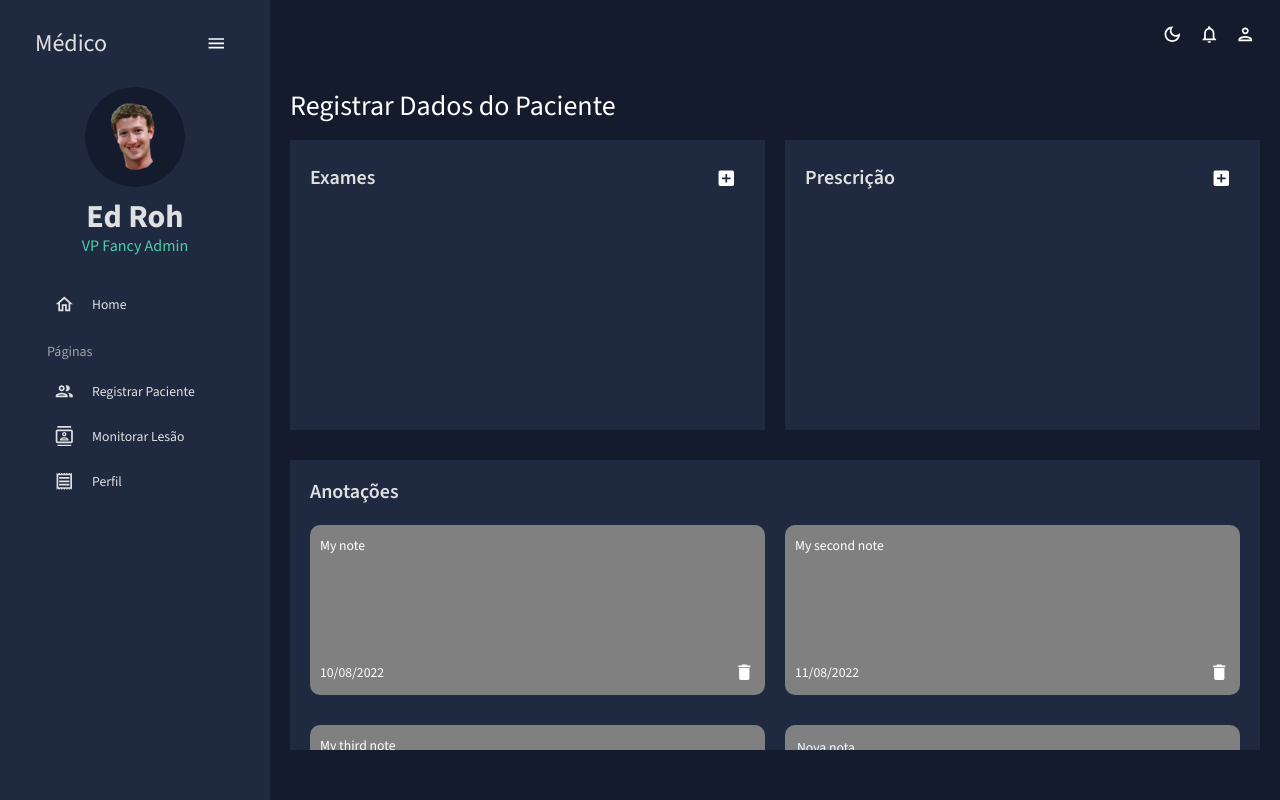
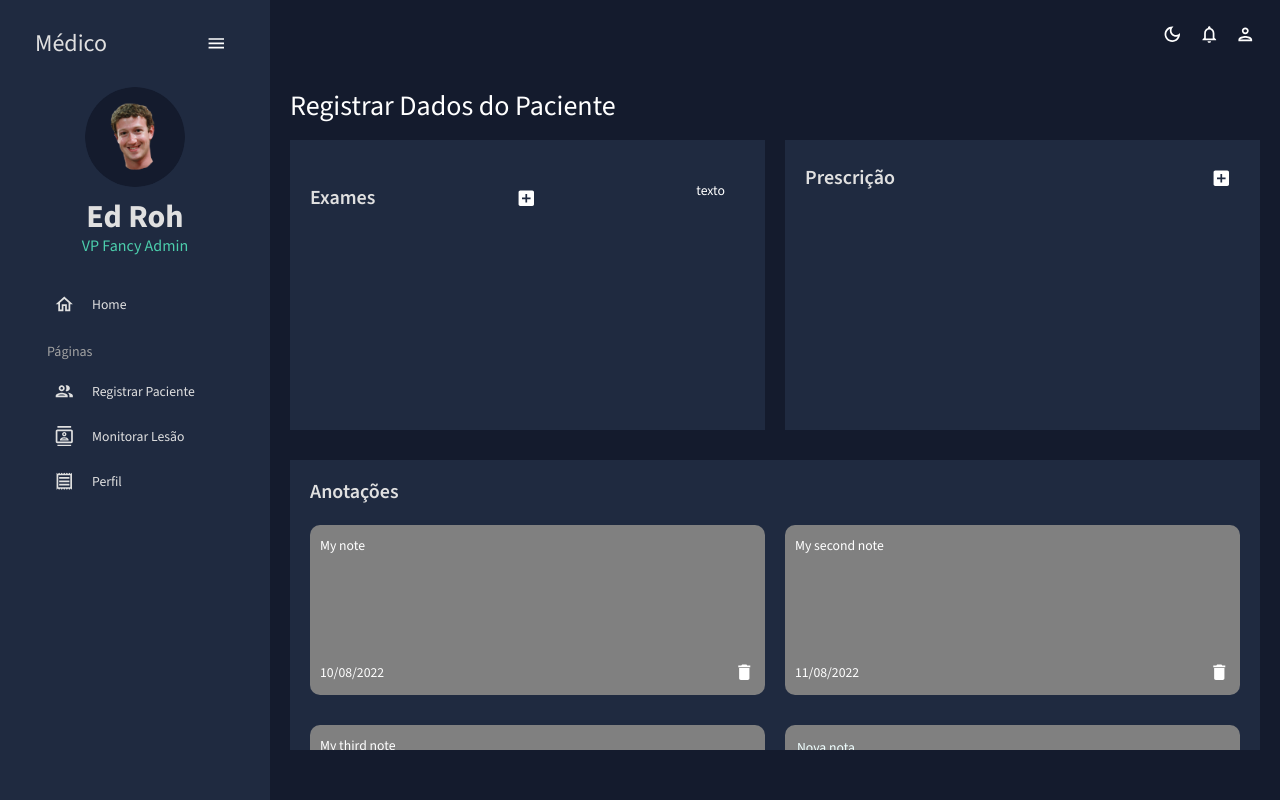
Before and after one commit to joycelimaa/frontProjetoWeb, a React (Vite) app in the folder client/: page /update in a window 1280 px wide. Built offline with nearby package versions, Linux system fonts and the light colour scheme.

Commit message:
tela médico - continuação dos exames

```diff
--- a/client/src/components/AllExams.jsx
+++ b/client/src/components/AllExams.jsx
@@ -1,6 +1,14 @@
+import { Box } from "@mui/material";
+
 const AllExams = () => {
     return(
-        <p>Todos examess</p>
+        <Box
+        display="flex"
+        justifyContent="center"
+        p="20px"
+    >
+        <p>texto</p>
+    </Box>
     )
 }
 
--- a/client/src/scenes/update/index.jsx
+++ b/client/src/scenes/update/index.jsx
@@ -12,10 +12,11 @@ import NotesList from "../../components/NotesList";
 import AllExams from "../../components/AllExams";
 
 
-
 function Update(){
     const theme = useTheme();
     const colors = tokens(theme.palette.mode);
+
+   //Notes part--------------------------------------
     const [notes, setNotes] = useState([
         {
             id: nanoid(),
@@ -59,7 +60,7 @@ function Update(){
         }
     },[])
 
-    //Saving the notes to local Storage--------------
+    //Saving the notes to local Storage
     useEffect(()=>{
         localStorage.setItem(
             'react-notes-data',
@@ -68,6 +69,7 @@ function Update(){
 
     },[notes])
 
+    //Exam part--------------------------------------
     //Exam Popup
     const [open, openChange] = useState(false)
     const functionOpenPopup = () => {
@@ -77,6 +79,23 @@ function Update(){
         openChange(false)
     }
 
+    //e.target.name is the same as key: - eg: name(key): 'pessoa'
+    const onValueChange = (e) =>{
+        //console.log( e.target.name ,e.target.value)
+        setExam({...exam, [e.target.name]: e.target.value})
+        console.log(exam)
+    }
+
+    const [exam, setExam] = useState([
+        {
+           exam: '',
+           date: '',
+        }
+    ])
+
+    const addExam = () =>{
+
+    }
 
     return(
 
@@ -117,17 +136,18 @@ function Update(){
                         <IconButton onClick={functionOpenPopup}>
                         <AddBoxIcon />
                         </IconButton>
+                        <AllExams></AllExams>
                         {/* Exam Popup */}
                         <Dialog open={open} onClose={functionClosePopup} fullWidth>
                         <FormGroup>
                             <Typography m="20px"ml="28px" mb="0px" variant="h3">Adicionar Exame</Typography>
                             <FormControl sx={{m:"20px 20px 10px", p:"10px"}}>
                                 <InputLabel ><Typography variant="h5">Exame</Typography></InputLabel>
-                                <Input/>
+                                <Input onChange={(e) => onValueChange(e)} name="exam"/>
                             </FormControl>
                             <FormControl sx={{m:"10px  20px 10px", p:"10px"}}>
                                 <InputLabel><Typography variant="h5">Data</Typography></InputLabel>
-                                <Input/>
+                                <Input onChange={(e) => onValueChange(e)} name="date" />
                             </FormControl>
                             <Box
                              display="flex"
@@ -136,7 +156,7 @@ function Update(){
                              mr="20px"
                              mb="10px"
                             >
-                                <Button variant="contained" sx={{m:"0px", p:"10px"}}><Typography>salvar</Typography></Button>
+                                <Button onClick={()=>addExam()} variant="contained" sx={{m:"0px", p:"10px"}}><Typography>salvar</Typography></Button>
                                 <Button variant="contained" sx={{m:"10px", p:"10px"}} onClick={functionClosePopup}><Typography>fechar</Typography></Button>
                             </Box>
 
```
Also changed, not shown: client/src/App.jsx (line endings or trailing spaces).
